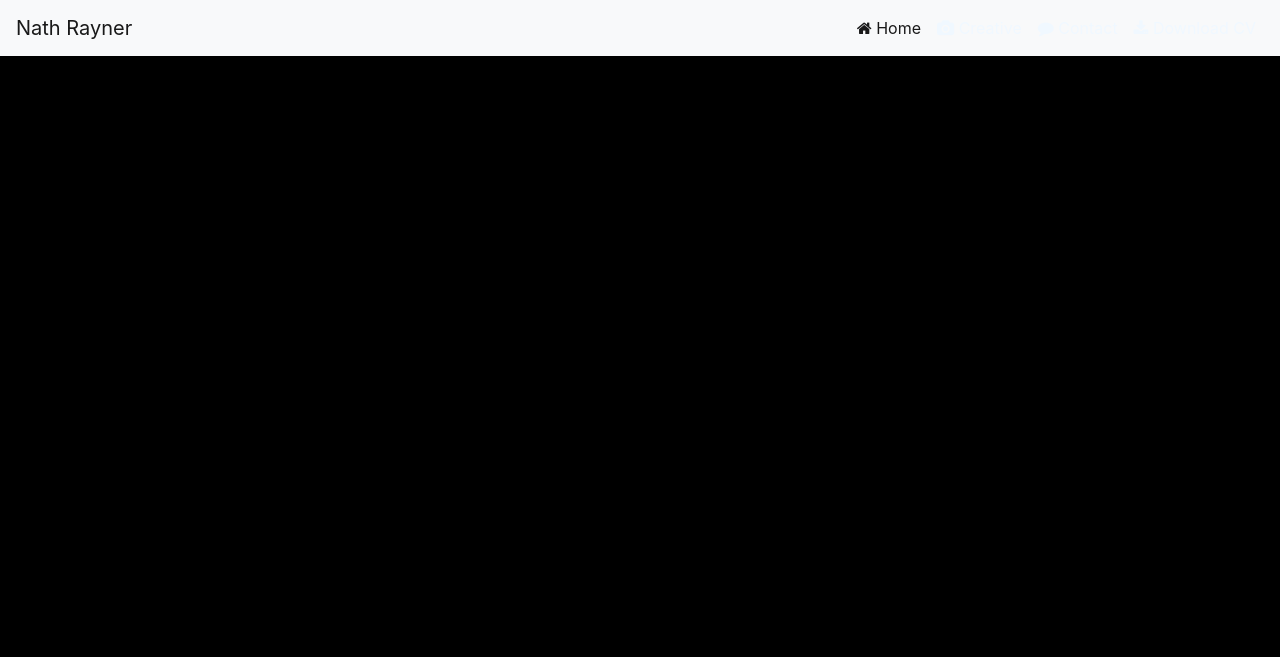
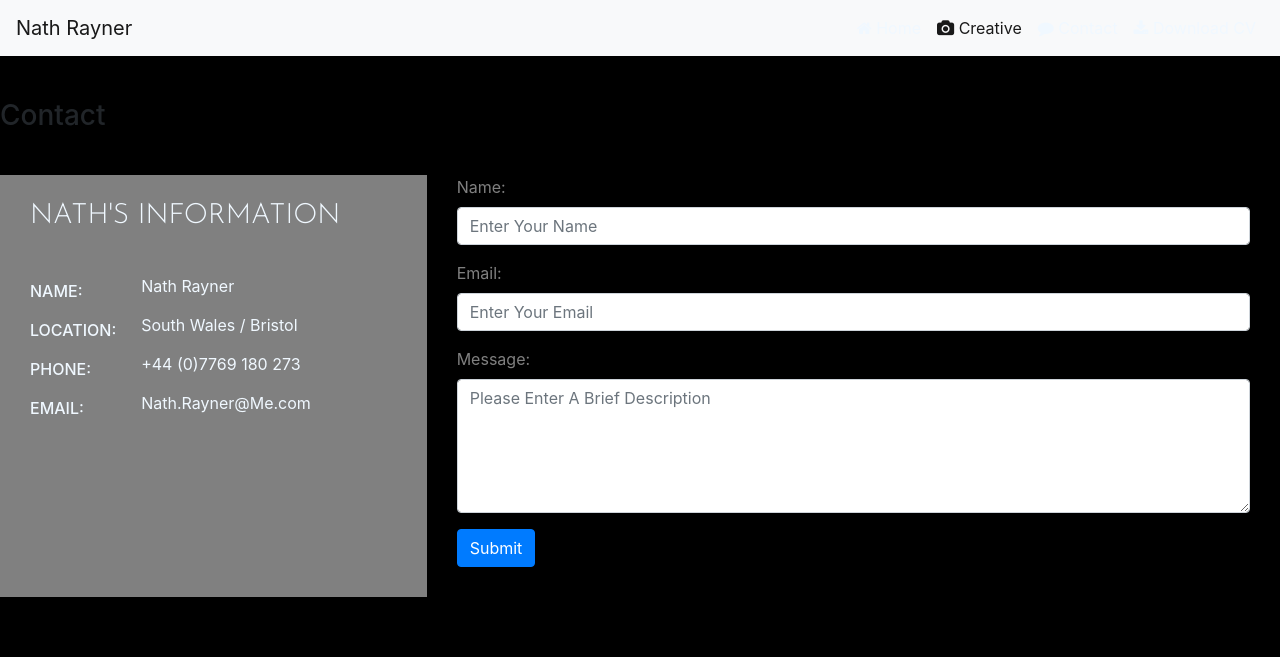
Before and after one commit to Code-Institute-Submissions/NathRayner-Project1, a plain HTML site: page contact.html in a window 1280 px wide. Shown: the top 657 px of the page. Drawn offline with nearby package versions, Linux system fonts and the light colour scheme.

Commit message:
fixed: fixed the links in the socail footer

```diff
--- a/contact.html
+++ b/contact.html
@@ -21,7 +21,6 @@
     <title>Nath Rayner</title>
   </head>
   <body>
-    <header>
     <nav class="navbar navbar-expand-lg navbar-light bg-light">
       <a class="navbar-brand" href="index.html">Nath Rayner</a>
       <button
@@ -37,12 +36,12 @@
       </button>
       <div class="collapse navbar-collapse" id="navbarNav">
         <ul class="navbar-nav ml-auto">
-            <li class="nav-item active">
+          <li class="nav-item">
             <a class="nav-link" href="index.html"
               ><i class="fa fa-home" aria-hidden="true"></i> Home</a
             >
           </li>
-            <li class="nav-item">
+          <li class="nav-item active">
             <a class="nav-link" href="creative.html"
               ><i class="fa fa-camera" aria-hidden="true"></i> Creative</a
             >
@@ -54,15 +53,100 @@
           </li>
           <li class="nav-item">
             <a class="nav-link" href="#"
-                ><i class="fa fa-download" aria-hidden="true"></i> Download
-                CV</a
+              ><i class="fa fa-download" aria-hidden="true"></i> Download CV</a
             >
           </li>
         </ul>
       </div>
     </nav>
+    <header>
+      <h3>Contact</h3>
     </header>
-    <section></section>
+    <section class="container-fluid">
+      <div class="row">
+        <div class="col-md-4 bg-color-personal-info section-column">
+          <div class="row">
+            <div class="col-12">
+              <h3 class="section-heading uppercase">Nath's Information</h3>
+            </div>
+          </div>
+          <div class="naths-info-item">
+            <div class="key">
+              <p class="uppercase">Name:</p>
+            </div>
+            <div class="value">
+              <p>Nath Rayner</p>
+            </div>
+          </div>
+          <div class="naths-info-item">
+            <div class="key">
+              <p class="uppercase">Location:</p>
+            </div>
+            <div class="value">
+              <p>South Wales / Bristol</p>
+            </div>
+          </div>
+          <div class="naths-info-item">
+            <div class="key">
+              <p class="uppercase">Phone:</p>
+            </div>
+            <div class="value">
+              <p>+44 (0)7769 180 273</p>
+            </div>
+          </div>
+          <div class="naths-info-item">
+            <div class="key">
+              <p class="uppercase">Email:</p>
+            </div>
+            <div class="value">
+              <p>Nath.Rayner@Me.com</p>
+            </div>
+          </div>
+        </div>
+        <div class="col-md-8 bg-color-whynath section-column">
+          <div class="row">
+            <div class="col">
+              <form id="contact-form">
+                <div class="form-group">
+                  <label for="name">Name:</label>
+                  <input
+                    type="text"
+                    id="name"
+                    name="name"
+                    class="form-control"
+                    placeholder="Enter Your Name"
+                    required
+                  />
+                </div>
+                <div class="form-group">
+                  <label for="email">Email:</label>
+                  <input
+                    type="email"
+                    id="email"
+                    name="email"
+                    class="form-control"
+                    placeholder="Enter Your Email"
+                    required
+                  />
+                </div>
+                <div class="form-group">
+                  <label for="message">Message:</label>
+                  <textarea
+                    id="message"
+                    name="message"
+                    class="form-control"
+                    rows="5"
+                    placeholder="Please Enter A Brief Description"
+                    required
+                  ></textarea>
+                </div>
+                <button type="submit" class="btn btn-primary">Submit</button>
+              </form>
+            </div>
+          </div>
+        </div>
+      </div>
+    </section>
     <footer class="container-fluid">
       <div id="footer-details" class="row">
         <div class="col-sm-4">
@@ -84,31 +168,34 @@
           <h5 class="uppercase general-sub">Social</h5>
           <ul class="list-inline social-links">
             <li class="list-inline-item">
-              <a target="_blank" href="#">
+              <a target="_blank" href="https://github.com/NathRayner">
                 <i class="fa fa-github" aria-hidden="true"></i>
                 <span class="sr-only">Github</span>
               </a>
             </li>
             <li class="list-inline-item">
-              <a target="_blank" href="#">
+              <a target="_blank" href="https://www.instagram.com/nathrayner/">
                 <i class="fa fa-instagram" aria-hidden="true"></i>
                 <span class="sr-only">Instagram</span>
               </a>
             </li>
             <li class="list-inline-item">
-              <a target="_blank" href="#">
+              <a target="_blank" href="https://twitter.com/NathRayner">
                 <i class="fa fa-twitter" aria-hidden="true"></i>
                 <span class="sr-only">Twitter</span>
               </a>
             </li>
             <li class="list-inline-item">
-              <a target="_blank" href="#">
+              <a
+                target="_blank"
+                href="https://www.linkedin.com/in/nathankrayner/"
+              >
                 <i class="fa fa-linkedin" aria-hidden="true"></i>
                 <span class="sr-only">linkedIn</span>
               </a>
             </li>
             <li class="list-inline-item">
-              <a target="_blank" href="#">
+              <a target="_blank" href="https://www.youtube.com/nathrayner">
                 <i class="fa fa-youtube" aria-hidden="true"></i>
                 <span class="sr-only">YouTube</span>
               </a>
```
Also changed, not shown: creative.html (+8 -5 lines), index.html (+9 -44 lines), 1 other file. Lines whose indentation alone changed are shown as unchanged.
